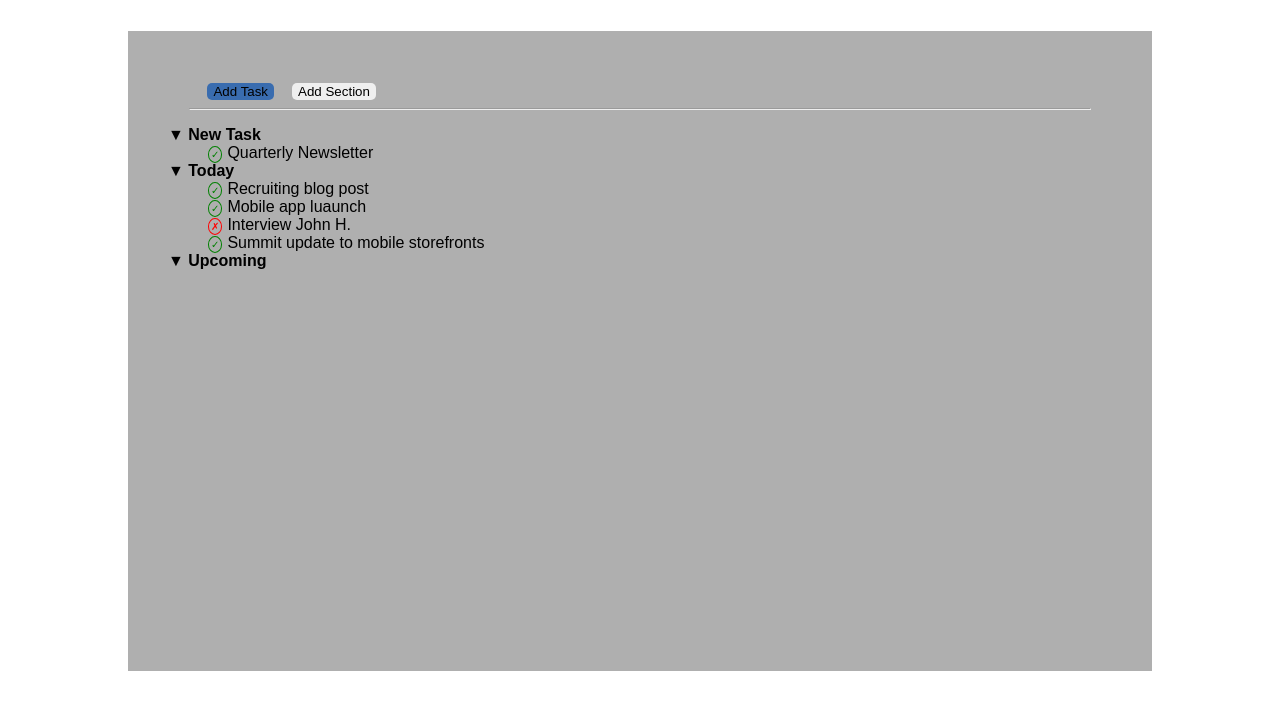
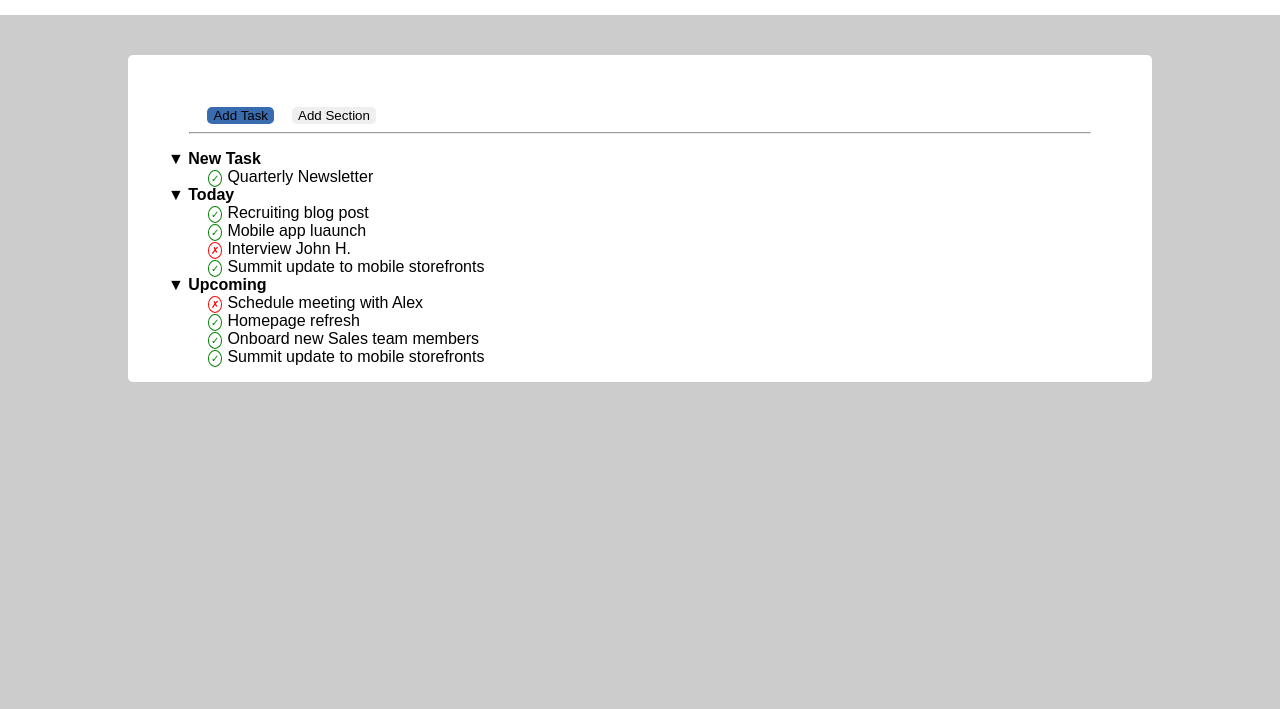
Before and after one commit to SharyMirko/html-css-toboolist, a plain HTML site: page index.html in a window 1280 px wide. Shown: the part 65-774 px from the top of the page. Drawn offline with Linux system fonts and the light colour scheme.

Commit message:
full list

```diff
--- a/css/style.css
+++ b/css/style.css
@@ -2,11 +2,8 @@ body {
     font-family: Arial, Helvetica, sans-serif;
 }
 
-
-
 header {
     width:100%;
-    height:20%;
     position:absolute;
     top:0;
     left:0;
@@ -29,15 +26,16 @@ header h1 {
     position:absolute;
     top:0;
     left:0;
+    background-color: rgb(204, 204, 204);
 }
 
 main {
-    height:80%;
     width:80%;
     position:absolute;
-    top:12%;
+    top:15%;
     left:10%;
-    background-color:rgb(175, 175, 175);
+    border-radius: 5px;
+    background-color:rgb(255, 255, 255);
 }
 
 .menu {
--- a/index.html
+++ b/index.html
@@ -43,7 +43,14 @@
                         <li><span class="check">&check;</span>Summit update to mobile storefronts</li>
                     </ol>
                 </li>
-                <li>&#9660 <b>Upcoming</b></li>
+                <li>&#9660 <b>Upcoming</b>
+                    <ol>
+                        <li><span class="cross">&cross;</span>Schedule meeting with Alex</li>
+                        <li><span class="check">&check;</span>Homepage refresh</li>
+                        <li><span class="check">&check;</span>Onboard new Sales team members</li>
+                        <li><span class="check">&check;</span>Summit update to mobile storefronts</li>
+                    </ol>
+                </li>
             </ol>
         </section>
 
```
